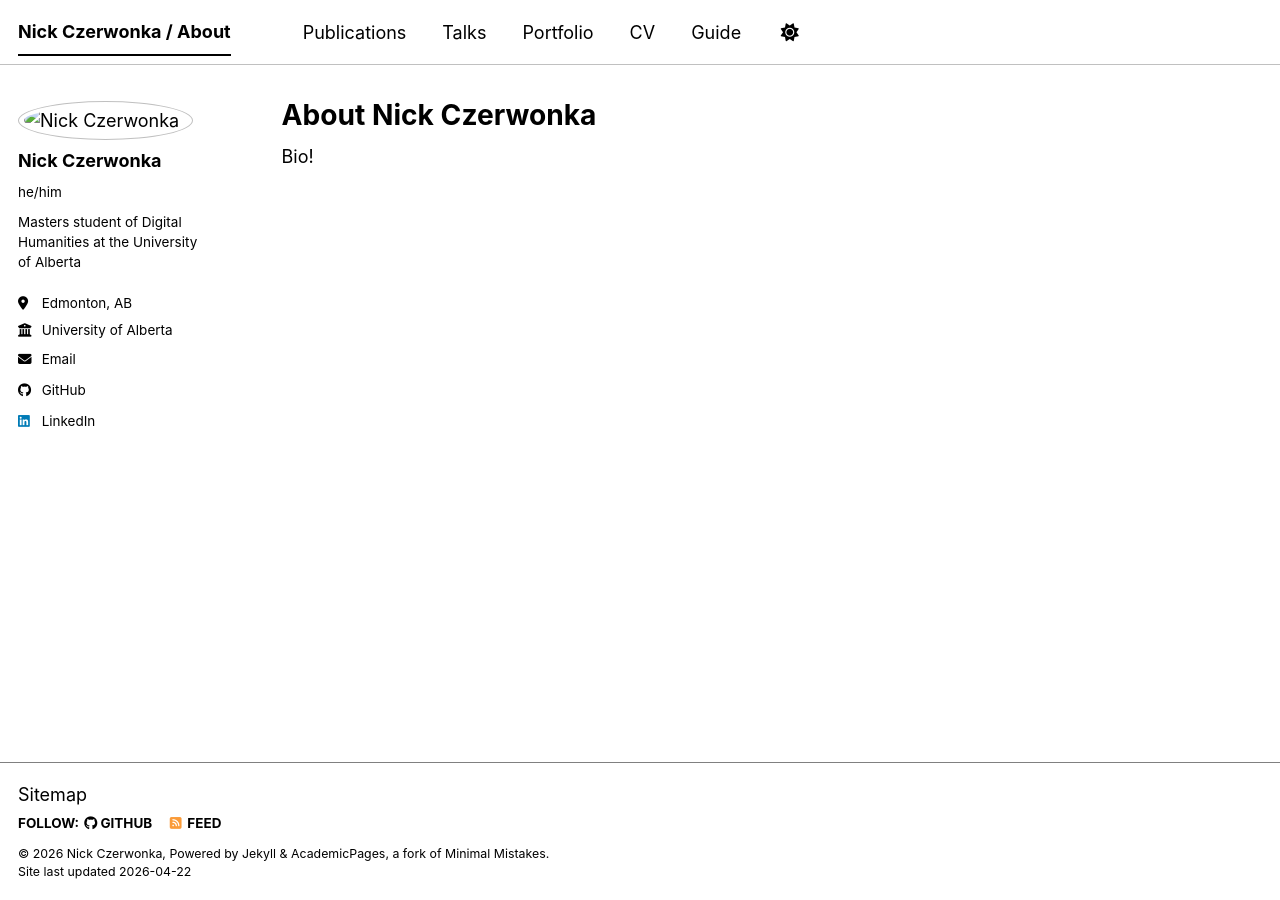
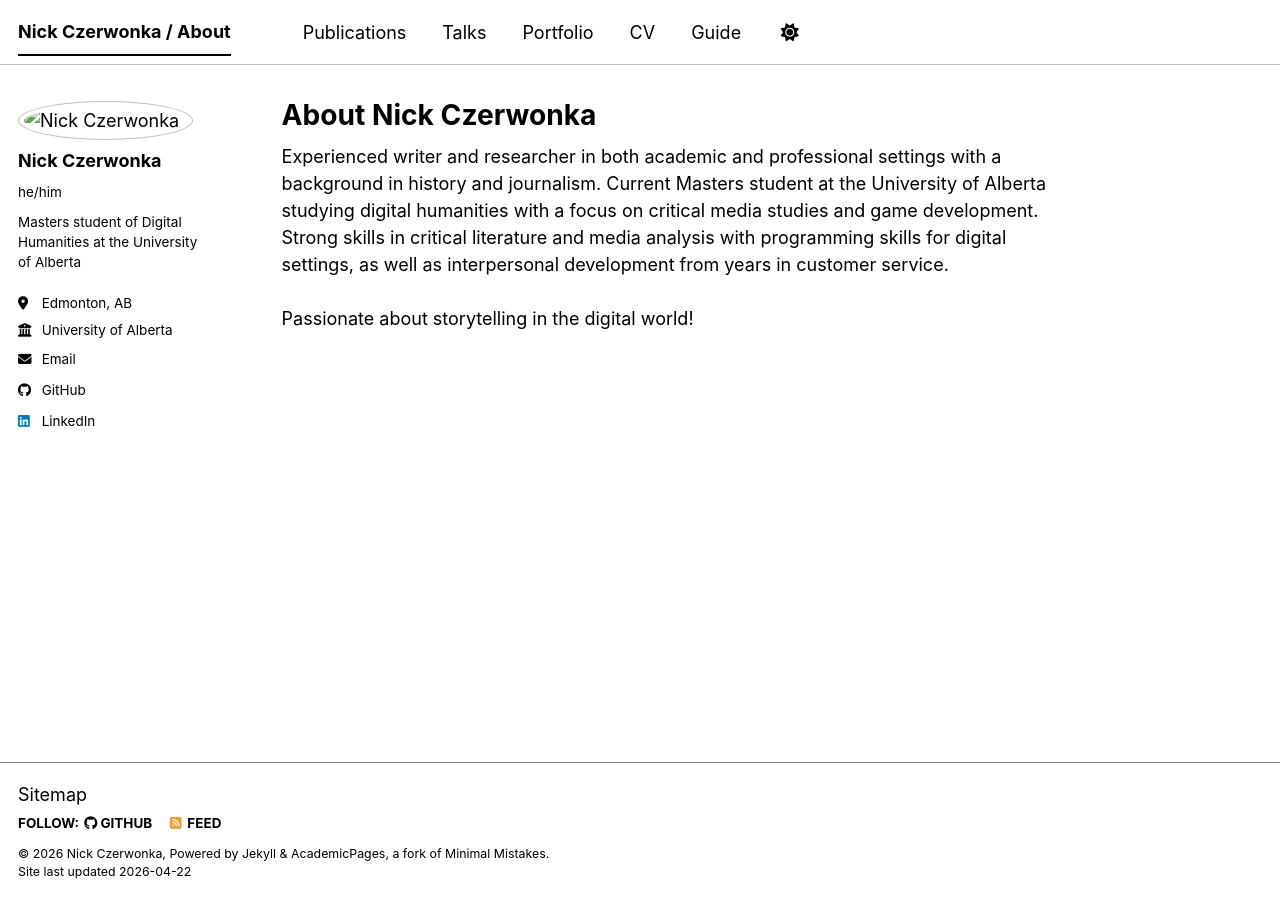
Before and after one commit to nczerwonka/portfolio, a Jekyll site: the page built from _pages/about.md, in a window 1280 px wide. Built offline with Jekyll 4.4.1, drawn with Linux system fonts in a browser that asks for light colours; a script bundle is joined from its source files by our own code; library files that are not in the unit come from our copies.

Commit message:
Update about.md

```diff
--- a/_pages/about.md
+++ b/_pages/about.md
@@ -7,4 +7,10 @@
   - /about.html
 ---
 
-Bio!
+Experienced writer and researcher in both academic and professional settings with a background in
+history and journalism. Current Masters student at the University of Alberta studying digital
+humanities with a focus on critical media studies and game development. Strong skills in critical
+literature and media analysis with programming skills for digital settings, as well as interpersonal
+development from years in customer service. \
+  \
+Passionate about storytelling in the digital world!
```
